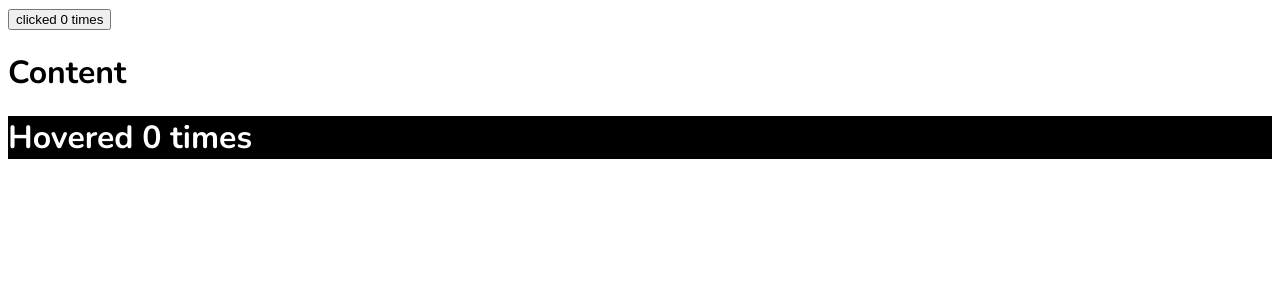
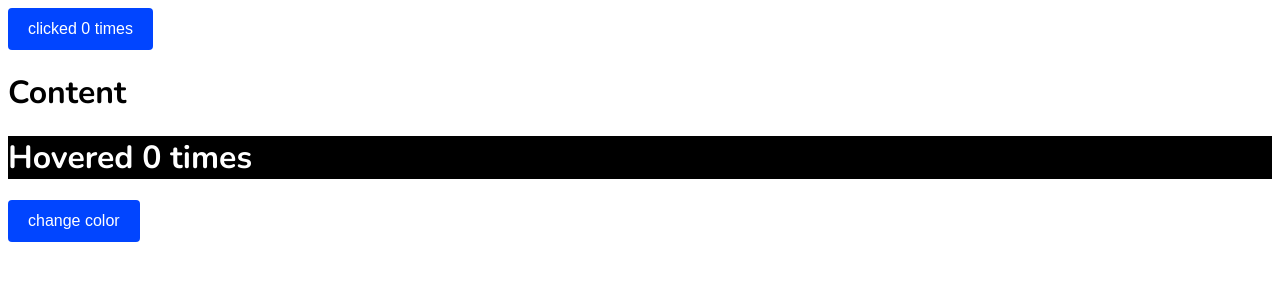
Before and after one commit to hridoyhaque01/react_classes, a React (Create React App) app in the folder myapp/: page / in a window 1280 px wide. Shown: the top 300 px of the page. Built offline with nearby package versions, Linux system fonts and the light colour scheme.

Commit message:
use context in contextAPI source code upload

```diff
--- a/myapp/public/style.css
+++ b/myapp/public/style.css
@@ -3,3 +3,14 @@
 body {
   font-family: "Nunito", sans-serif;
 }
+
+button {
+  padding: 12px 20px;
+  border: none;
+  outline: none;
+  cursor: pointer;
+  background-color: rgb(1, 69, 255);
+  color: #ffffff;
+  font-size: 16px;
+  border-radius: 4px;
+}
--- a/myapp/src/App.js
+++ b/myapp/src/App.js
@@ -9,6 +9,19 @@
     theme: "dark",
   };
 
+  switchTheme = () => {
+    this.setState(({ theme }) => {
+      if (theme === "dark") {
+        return {
+          theme: "light",
+        };
+      }
+      return {
+        theme: "dark",
+      };
+    });
+  };
+
   render() {
     const { theme } = this.state;
     return (
@@ -18,7 +31,7 @@
             <ClickCounter counter={counter} increamentCount={increamentCount} />
           )}
         </Counter>
-        <ThemeContext.Provider value={{ theme }}>
+        <ThemeContext.Provider value={{ theme, SwitchTheme: this.switchTheme }}>
           <Section />
         </ThemeContext.Provider>
       </div>
--- a/myapp/src/components/Content.js
+++ b/myapp/src/components/Content.js
@@ -1,24 +1,45 @@
-import React from "react";
+import React, { useContext } from "react";
 import ThemeContext from "./context/themeContext";
 import Counter from "./Counter";
 import HoverCounter from "./HoverCounter";
 
 export default function Content() {
+  const context = useContext(ThemeContext);
+  const { theme, SwitchTheme } = context;
   return (
     <div>
       <Counter>
         {(counter, increamentCount) => (
-          <ThemeContext.Consumer>
-            {({ theme }) => (
-              <HoverCounter
-                theme={theme}
-                counter={counter}
-                increamentCount={increamentCount}
-              />
-            )}
-          </ThemeContext.Consumer>
+          <HoverCounter
+            SwitchTheme={SwitchTheme}
+            theme={theme}
+            counter={counter}
+            increamentCount={increamentCount}
+          />
         )}
       </Counter>
     </div>
   );
 }
+
+// export default class Content extends Component {
+//   render() {
+//     const { theme, SwitchTheme } = this.context;
+//     return (
+//       <div>
+//         <Counter>
+//           {(counter, increamentCount) => (
+//             <HoverCounter
+//               SwitchTheme={SwitchTheme}
+//               theme={theme}
+//               counter={counter}
+//               increamentCount={increamentCount}
+//             />
+//           )}
+//         </Counter>
+//       </div>
+//     );
+//   }
+// }
+
+// Content.contextType = ThemeContext;
--- a/myapp/src/components/HoverCounter.js
+++ b/myapp/src/components/HoverCounter.js
@@ -1,6 +1,11 @@
 import React from "react";
 
-export default function HoverCounter({ counter, increamentCount, theme }) {
+export default function HoverCounter({
+  SwitchTheme,
+  counter,
+  increamentCount,
+  theme,
+}) {
   const style =
     theme === "dark" ? { backgroundColor: "#000", color: "#fff" } : null;
   return (
@@ -8,6 +13,9 @@
       <h1 style={style} onMouseOver={increamentCount}>
         Hovered {counter} times
       </h1>
+      <button type="button" onClick={SwitchTheme}>
+        change color
+      </button>
     </div>
   );
 }
```
